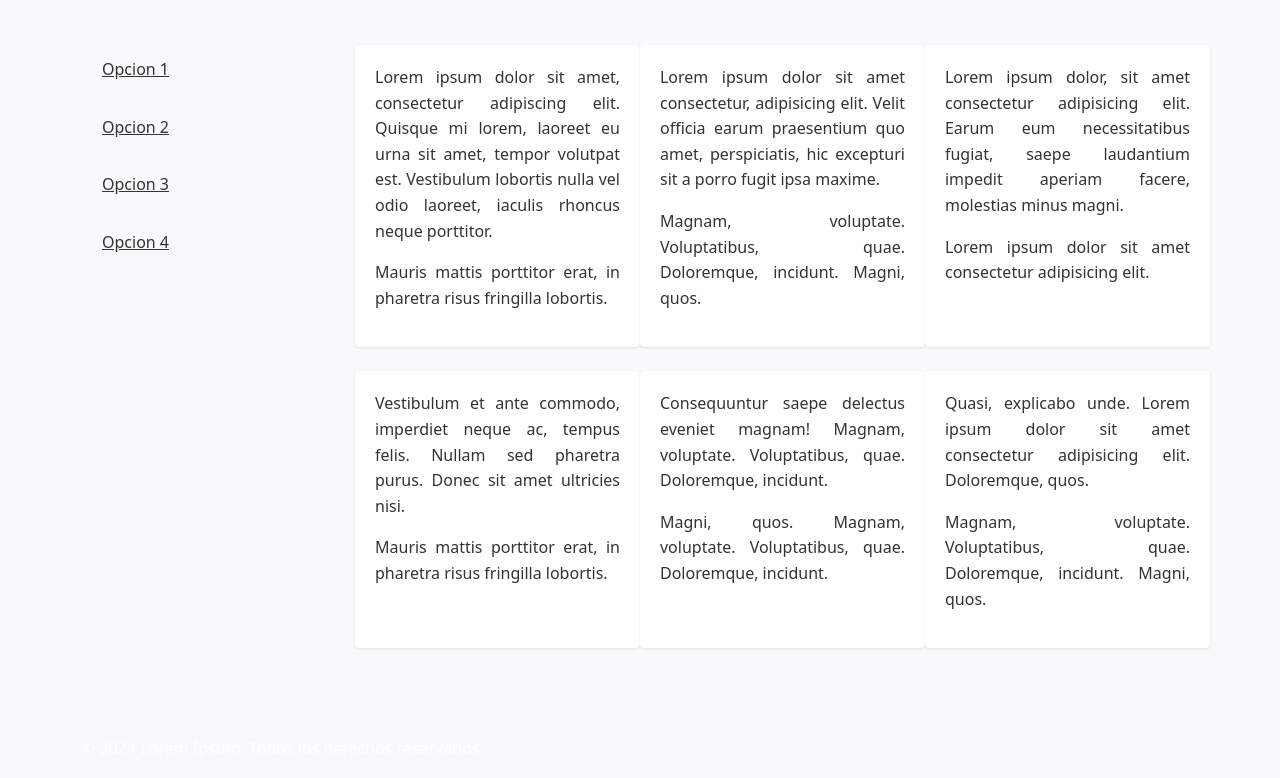
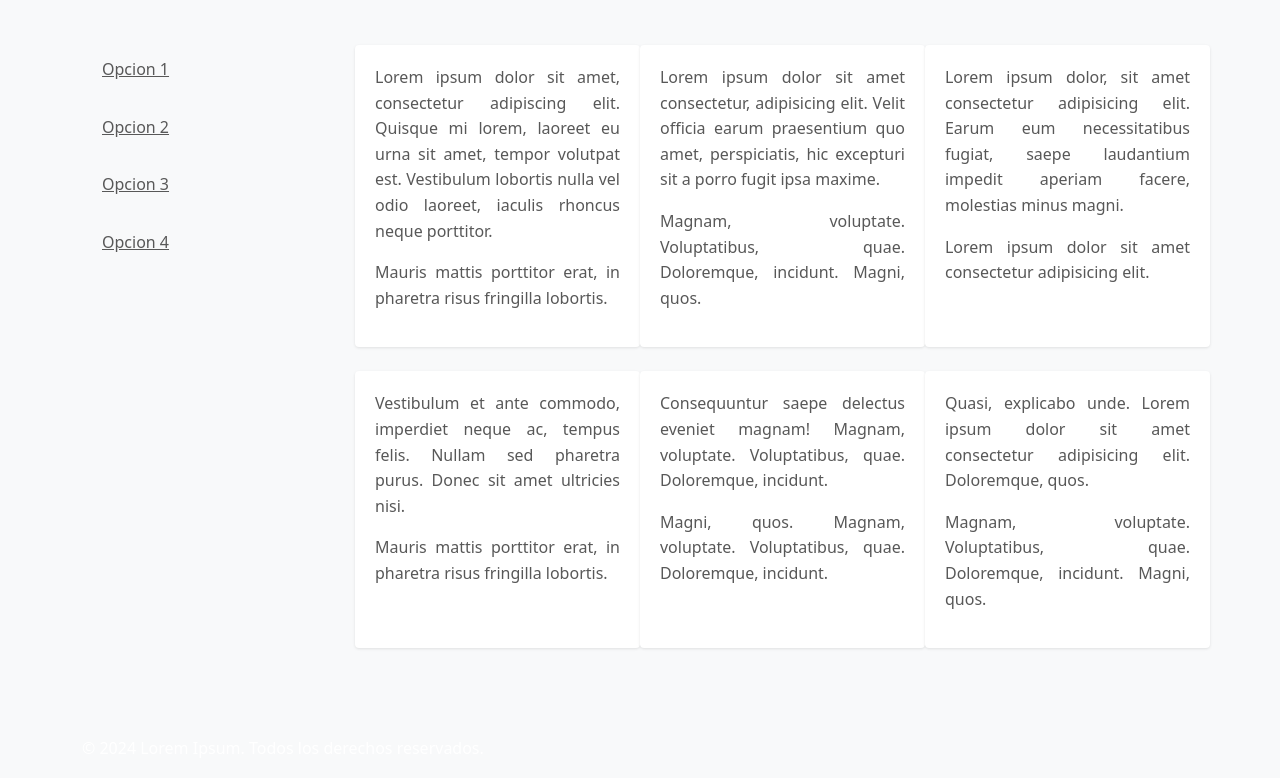
Before and after one commit to dyol9/sitio-web-responsive, a plain HTML site: page index.html in a window 1280 px wide. Shown: the part 197-975 px from the top of the page. Drawn offline with nearby package versions, Linux system fonts and the light colour scheme.

Commit message:
Update styles.css

```diff
--- a/css/styles.css
+++ b/css/styles.css
@@ -1,5 +1,5 @@
 :root {
-    --primary-gray: #333333;
+    --primary-gray: #585858;
     --light-gray: #f8f9fa;
     --medium-gray: #666666;
     --dark-gray: #212529;
```
